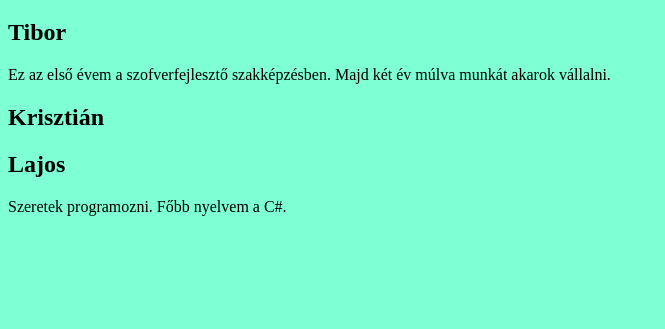
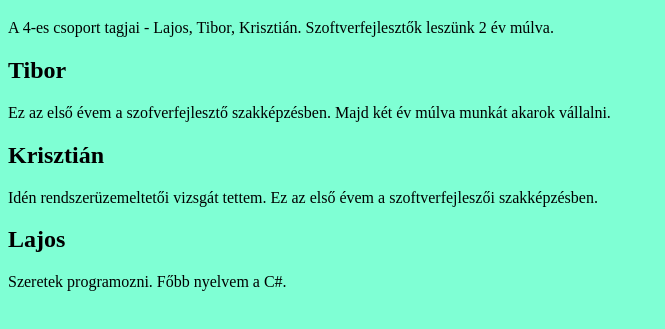
Before and after one commit to Lali98/Bemutat, a plain HTML site: page index.html in a window 1280 px wide. Shown: the part 61-390 px from the top of the page, without its empty margins (0-665 px from the left). Drawn offline with Linux system fonts and the light colour scheme.

Commit message:
Krisztián

```diff
--- a/index.html
+++ b/index.html
@@ -9,12 +9,14 @@
 <body>
     <div class="tartalom">
         <h1>4-es csapat</h1>
+        <p>A 4-es csoport tagjai - Lajos, Tibor, Krisztián. Szoftverfejlesztők leszünk 2 év múlva.</p>
         <div class="1cs">
             <h2>Tibor</h2>
             <p>Ez az első évem a szofverfejlesztő szakképzésben. Majd két év múlva munkát akarok vállalni.</p>
         </div>
         <div class="2cs">
             <h2>Krisztián</h2>
+            <p>Idén rendszerüzemeltetői vizsgát tettem. Ez az első évem a szoftverfejleszői szakképzésben.</p>
         </div>
         <div class="3cs">
             <h2>Lajos</h2>
```
